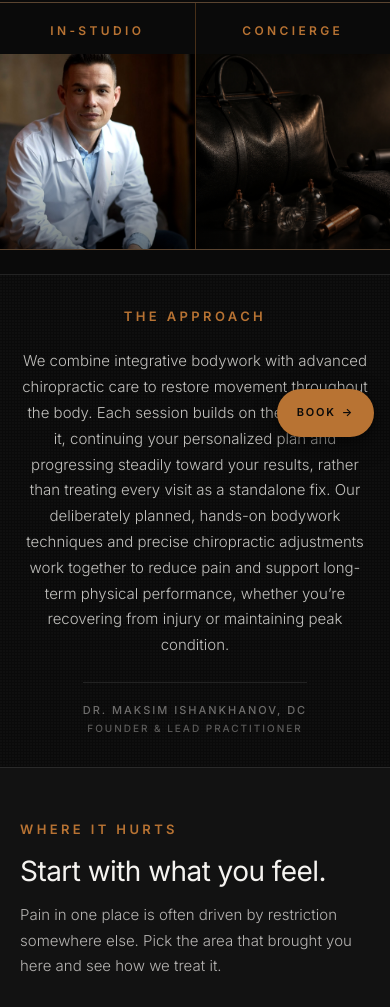
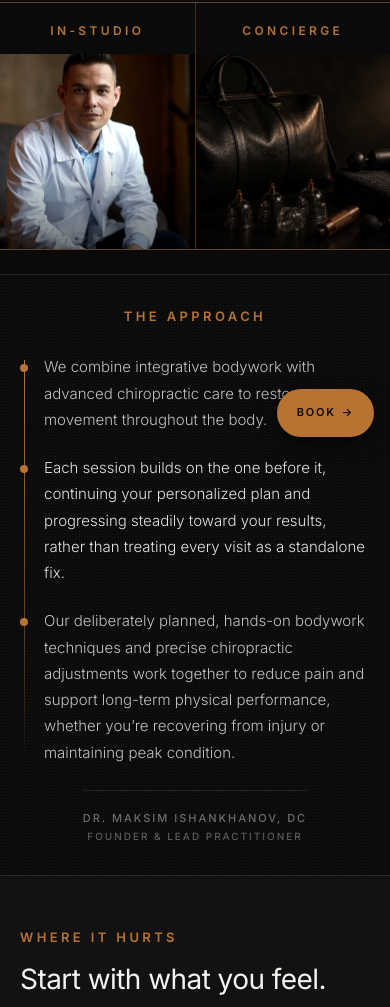
Before and after one commit to MotionCodeStudioGit/motion-code-studio, a plain HTML site: page index.html in a window 390 px wide. Shown: the part 391-1398 px from the top of the page. Drawn offline with nearby package versions, Linux system fonts and the light colour scheme.

Commit message:
Put The Approach on a spine instead of in one block
It was 70 words in a single centred paragraph, and the sentence that
actually separates this studio from a drop-in clinic, that each session
builds on the last rather than being a standalone fix, sat in the middle
of it where nobody got to it.

Same three sentences, same words, now three beats on a copper rail that
draws itself down as the section arrives, with the middle one a shade
brighter. Verified word for word against the old paragraph: 70 in, 70
out, nothing reworded.

Uses the same rail and node motif as the body map so the two sections
read as one piece of design. Falls back to the finished state with no
JS, and the global reduced-motion rule collapses it to a static list.

All 15 pages checked at phone width.

Co-Authored-By: Claude Opus 5 <noreply@anthropic.com>

```diff
--- a/index.html
+++ b/index.html
@@ -160,7 +160,7 @@
 <link rel="preconnect" href="https://fonts.gstatic.com" crossorigin />
 <link href="https://fonts.googleapis.com/css2?family=Cormorant+Garamond:ital,wght@0,300;0,400;0,500;1,300;1,400&family=Inter:wght@200;300;400;500;600;700&family=Manrope:wght@300;400;500;600&display=swap" rel="stylesheet" />
 
-<link rel="stylesheet" href="styles.css?v=103" />
+<link rel="stylesheet" href="styles.css?v=104" />
 </head>
 <body>
 
@@ -242,9 +242,24 @@
 <section class="about">
   <div class="about__inner">
     <span class="kicker kicker--dark">The Approach</span>
-    <p class="about__body">
-      We combine integrative bodywork with advanced chiropractic care to restore movement throughout the body. Each session builds on the one before it, continuing your personalized plan and progressing steadily toward your results, rather than treating every visit as a standalone fix. Our deliberately planned, hands-on bodywork techniques and precise chiropractic adjustments work together to reduce pain and support long-term physical performance, whether you&#8217;re recovering from injury or maintaining peak condition.
-    </p>
+    <!-- Same three sentences that ran here as one paragraph, split onto a
+         spine that draws itself as the section arrives. The middle beat is
+         the one that actually separates this studio from a drop-in clinic,
+         and in a single block nobody read that far. Wording unchanged. -->
+    <ol class="track" data-track>
+      <li class="track__beat">
+        <span class="track__node" aria-hidden="true"></span>
+        <p class="track__text">We combine integrative bodywork with advanced chiropractic care to restore movement throughout the body.</p>
+      </li>
+      <li class="track__beat">
+        <span class="track__node" aria-hidden="true"></span>
+        <p class="track__text">Each session builds on the one before it, continuing your personalized plan and progressing steadily toward your results, rather than treating every visit as a standalone fix.</p>
+      </li>
+      <li class="track__beat">
+        <span class="track__node" aria-hidden="true"></span>
+        <p class="track__text">Our deliberately planned, hands-on bodywork techniques and precise chiropractic adjustments work together to reduce pain and support long-term physical performance, whether you&#8217;re recovering from injury or maintaining peak condition.</p>
+      </li>
+    </ol>
     <p class="about__sig"><span class="about__sig-name">Dr. Maksim Ishankhanov, DC</span><span class="about__sig-sep">·</span><span class="about__sig-role">Founder &amp; Lead Practitioner</span></p>
   </div>
 </section>
@@ -613,6 +628,6 @@
   <span class="mobile-cta__arrow" aria-hidden="true">→</span>
 </a>
 
-<script src="script.js?v=8" defer></script>
+<script src="script.js?v=9" defer></script>
 </body>
 </html>
--- a/script.js
+++ b/script.js
@@ -59,7 +59,7 @@
   }
 
   const targets = document.querySelectorAll(
-    '.hero__text, .split-section, .ptile, .half, .approach-section, .visit__col, .visit__details, .bmap__head, .bmap__grid'
+    '.hero__text, .split-section, .ptile, .half, .approach-section, .visit__col, .visit__details, .bmap__head, .bmap__grid, .track'
   );
   targets.forEach((el, i) => {
     el.setAttribute('data-reveal', '');
--- a/styles.css
+++ b/styles.css
@@ -441,6 +441,87 @@ button { font: inherit; }
   color: rgba(245,243,240,0.78);
   text-wrap: balance;
 }
+/* ============================================================
+   THE APPROACH TRACK
+   The three sentences used to run as one paragraph, and the middle one,
+   which is the thing that actually separates this from a drop-in
+   clinic, got lost in the middle of it. Same words, now on a spine that
+   draws itself as the section arrives, matching the body map so the two
+   read as one piece of design rather than two ideas.
+   ============================================================ */
+.track {
+  list-style: none;
+  /* Centred as a block, but left-aligned inside it, so the sentences line
+     up against the rail instead of drifting away from it. */
+  max-width: 620px;
+  margin: 26px auto 0;
+  padding: 0 0 0 30px;
+  position: relative;
+  text-align: left;
+}
+/* The rail. Draws from the top down. */
+.track::before {
+  content: "";
+  position: absolute;
+  left: 4px;
+  top: 6px;
+  bottom: 6px;
+  width: 1px;
+  background: linear-gradient(180deg,
+    var(--copper) 0%,
+    rgba(184,115,51,0.45) 70%,
+    transparent 100%);
+  transform: scaleY(0);
+  transform-origin: top;
+}
+.track__beat { position: relative; }
+.track__beat + .track__beat { margin-top: 22px; }
+.track__node {
+  position: absolute;
+  left: -30px;
+  top: 10px;
+  width: 9px;
+  height: 9px;
+  border-radius: 50%;
+  background: var(--copper);
+  transform: scale(0);
+}
+.track__text {
+  margin: 0;
+  font-size: clamp(15px, 1.3vw, 18px);
+  font-weight: 300;
+  line-height: 1.75;
+  color: rgba(245,243,240,0.78);
+  opacity: 0;
+  transform: translateY(8px);
+}
+/* The middle beat is the argument. Let it sit a shade brighter. */
+.track__beat:nth-child(2) .track__text { color: rgba(245,243,240,0.93); }
+
+.track.is-in::before      { animation: trackRail 1.1s var(--ease-slow) .05s forwards; }
+.track.is-in .track__node { animation: trackNode .45s var(--ease) forwards; }
+.track.is-in .track__text { animation: trackText .6s var(--ease) forwards; }
+.track.is-in .track__beat:nth-child(1) .track__node { animation-delay: .30s; }
+.track.is-in .track__beat:nth-child(2) .track__node { animation-delay: .62s; }
+.track.is-in .track__beat:nth-child(3) .track__node { animation-delay: .94s; }
+.track.is-in .track__beat:nth-child(1) .track__text { animation-delay: .38s; }
+.track.is-in .track__beat:nth-child(2) .track__text { animation-delay: .70s; }
+.track.is-in .track__beat:nth-child(3) .track__text { animation-delay: 1.02s; }
+
+@keyframes trackRail { to { transform: scaleY(1); } }
+@keyframes trackNode { to { transform: scale(1); } }
+@keyframes trackText { to { opacity: 1; transform: translateY(0); } }
+
+/* Without JS nothing adds .is-in, so show the finished state outright. */
+.track:not([data-reveal])::before      { transform: scaleY(1); }
+.track:not([data-reveal]) .track__node { transform: scale(1); }
+.track:not([data-reveal]) .track__text { opacity: 1; transform: none; }
+
+@media (max-width: 720px) {
+  .track { padding-left: 24px; }
+  .track__node { left: -24px; width: 8px; height: 8px; }
+}
+
 .about__sig {
   margin-top: 36px;
   padding-top: 24px;
--- a/sw.js
+++ b/sw.js
@@ -2,7 +2,7 @@
    HTML is always fetched from the network first so a fresh Netlify deploy
    is never hidden behind the cache. Static assets are served from cache
    and refreshed in the background. Bump CACHE to force a clean slate. */
-const CACHE = 'motioncode-v10';
+const CACHE = 'motioncode-v11';
 const OFFLINE_ASSETS = ['/', '/styles.css', '/script.js', '/favicon-192.png'];
 
 self.addEventListener('install', event => {
```
Also changed, not shown: about.html (+2 -2 lines), auto-accident-injury-care.html (+2 -2 lines), back-pain-treatment.html (+2 -2 lines), back-pain.html (+2 -2 lines), chiropractic-adjustment.html (+2 -2 lines), chiropractor-burbank.html (+2 -2 lines), chiropractor-glendale.html (+2 -2 lines), chiropractor-los-angeles.html (+2 -2 lines), chiropractor-north-hollywood.html (+2 -2 lines), neck-pain-treatment.html (+2 -2 lines), posture-correction.html (+2 -2 lines), sciatica-treatment.html (+2 -2 lines), sports-injury-recovery.html (+2 -2 lines), what-to-expect.html (+2 -2 lines).
